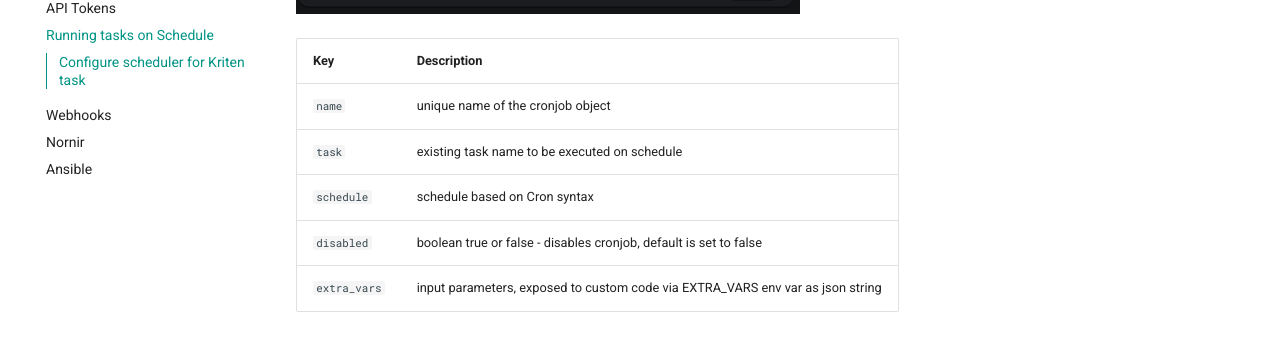
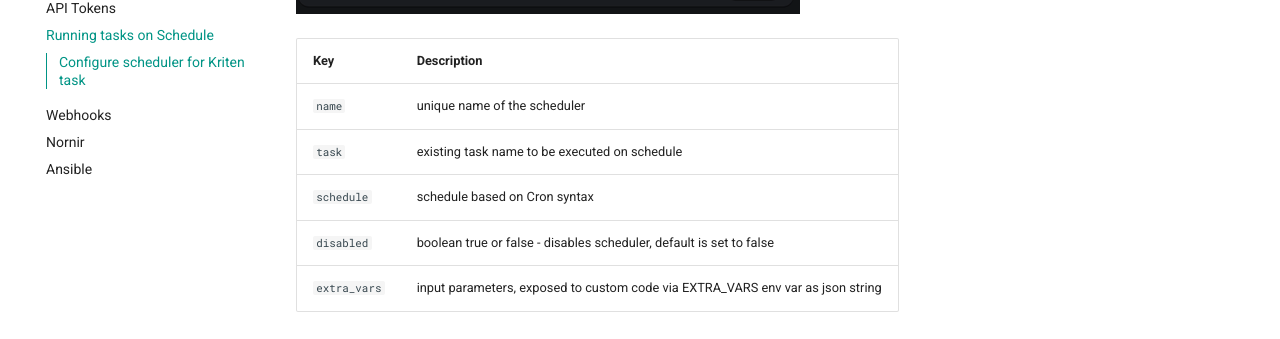
Before and after one commit to kriten-io/kriten-docs, an MkDocs documentation site: the page built from docs/user_guide/cronjobs.md, in a window 1280 px wide and 900 px high, scrolled down 747 px. Shown: the part 235-574 px from the top of the window. Built offline with MkDocs 1.6.1 and Material for MkDocs 9.7.7, drawn with Linux system fonts in a browser that asks for light colours.

Commit message:
Update terminology from 'cronjob' to 'scheduler'

```diff
--- a/docs/user_guide/cronjobs.md
+++ b/docs/user_guide/cronjobs.md
@@ -12,10 +12,10 @@ where $KRITEN_URL is set to the URL of your Kriten instance.
 
 |Key| Description |
 |---------|-----------|
-|`name`| unique name of the cronjob object|
+|`name`| unique name of the scheduler|
 |`task`| existing task name to be executed on schedule|
 |`schedule`| schedule based on Cron syntax|
-|`disabled`| boolean true or false - disables cronjob, default is set to false|
+|`disabled`| boolean true or false - disables scheduler, default is set to false|
 |`extra_vars`| input parameters, exposed to custom code via EXTRA_VARS env var as json string|
 
 
```
